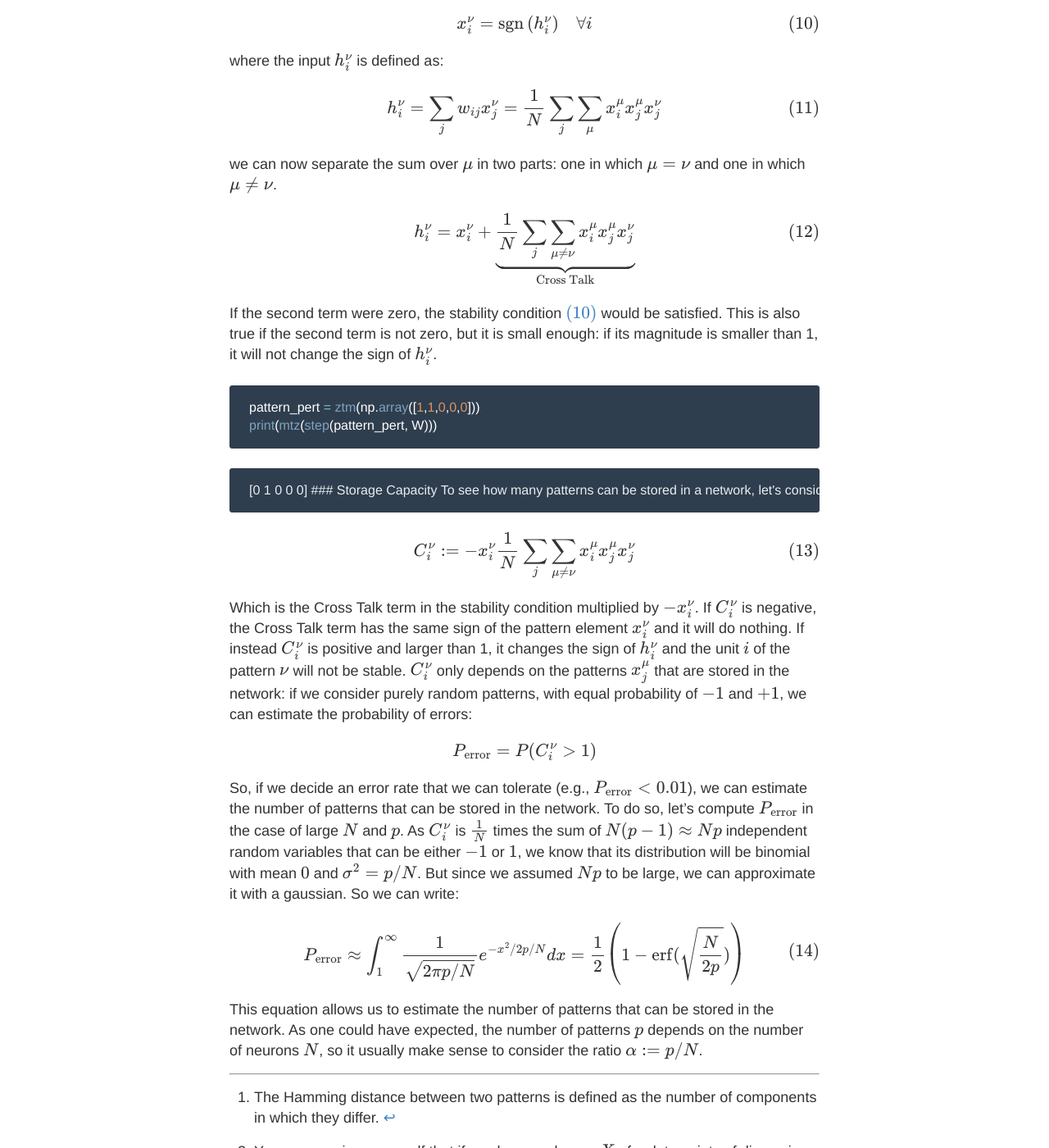
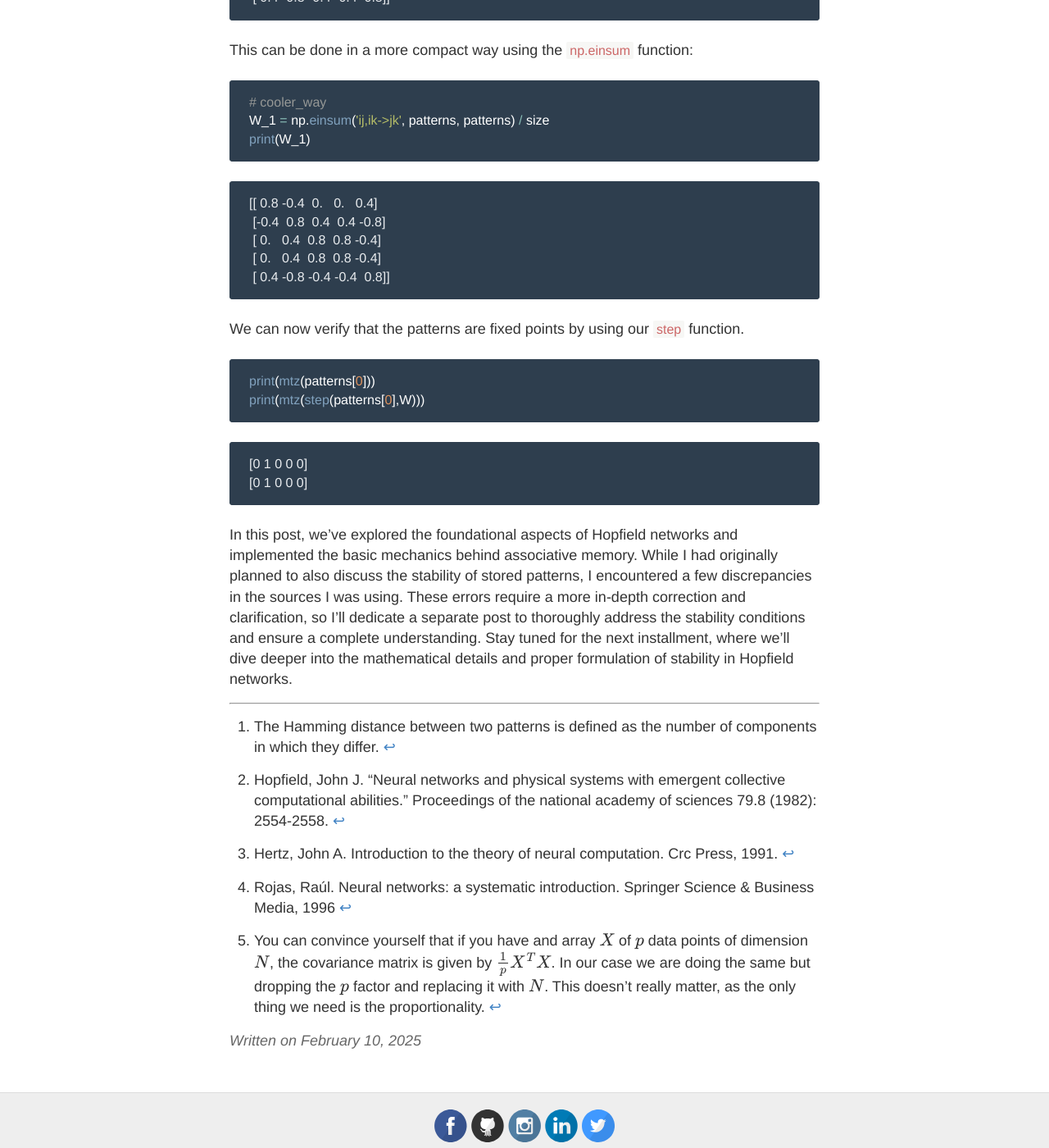
Before and after one commit to verzep/verzep.github.io, a Jekyll site: the page built from _posts/2025-02-10-Hopfield-1.md, in a window 1280 px wide and 1400 px high, scrolled down 7145 px. Shown: the whole window at 82% size. Built offline with Jekyll 4.4.1, drawn with Linux system fonts in a browser that asks for light colours; formulas are drawn with MathJax 3; some of the changed text lies outside the part shown.

Commit message:
post on Hopfield out

````diff
--- a/_config.yml
+++ b/_config.yml
@@ -64,7 +64,7 @@
   style: :expanded # You might prefer to minify using :compressed
 
 # Use the following plug-ins
-gems:
+plugins:
   - jekyll-sitemap # Create a sitemap using the official Jekyll sitemap gem
   - jekyll-feed # Create an Atom feed using the official Jekyll feed gem
 
--- a/_posts/2025-01-07-Hopfield-1.md
+++ b/_posts/2025-02-10-Hopfield-1.md
@@ -6,26 +6,32 @@
 ---
 
 
-As the latest Nobel Prize for physics was assigned to John Hopfield, I thought it would be a good idea to write a series of posts about them.
-In this first post, I will introduce the Hopfield networks and their main characteristics, giving examples in `Python` of how to implement them.
+With John Hopfield recently receiving the Nobel Prize in Physics, it's the perfect time to dive into his groundbreaking work on neural networks.
+In this series, I'll explore the fascinating world of Hopfield networks—an elegant and biologically inspired model for associative memory.
+These networks not only provide insights into brain function but also have broad applications in computational neuroscience and machine learning.
+In this first post, we'll break down the core principles of Hopfield networks, their characteristics, and I'll walk you through Python implementations to get you started with this powerful concept.
 
+<figure>
+  <img src="{{site.url}}/images/2025-02-10/nobel.png" alt="Hopfield Nobel"/>
+  <figcaption>©Johan Jarnestad/The Royal Swedish Academy of Sciences</figcaption>
+</figure>
 
-### Introduction: associative memory
+### Introduction: Associative Memory and Hopfield Networks
 
-_Associative memory_ is a remarkable feature of the brain that allows us to retrieve information from partial or noisy cues.
-Formally, the problem of associative memory can be  stated as follow:
+_Associative memory_ is a remarkable feature of the brain that allows us to retrieve information from partial or noisy inputs. In computational terms, the problem of associative memory can be stated as follows:
 
->Store a set of $p$ pattern $x^\mu_i$ in a newtork in such a way that when the network is presented with a new pattern $z_i$, it responds by producing the pattern among the stored one that is most similar to it.
+> Store a set of $p$ patterns $x_i^\mu$ in a network such that when the network is presented with a new pattern $z_i$, it responds by recalling the stored pattern that is most similar to it.
 
-The index $\mu$ labels the patterns ($\mu = 1, 2, \ldots, p$), while the index $i$ the components of each patterns ($i = 1, 2, \ldots, N$).
-We will only consider binary patterns, i.e., each component of the patterns can take only two values: $0$ or $1$.
-This task appears to be pretty easy: we can simply compute the similarity between the new pattern and the stored (for example, by using the Hamming distance [[^1]]) ones and select the most similar one.
-But what we would like to have is having a neural network that is able to perform this task. This is where the Hopfield networks come into play.
+Here, the index $\mu$ labels the stored patterns ($\mu = 1, 2, \dots, p$), while the index $i$ refers to the components of each pattern ($i = 1, 2, \dots, N$). We consider binary patterns, meaning each component of a pattern takes only two values: $0$ or $1$.
 
+A straightforward way to solve this problem would be to compare the new pattern against the stored ones, using a similarity measure such as the Hamming distance [[^1]], and select the closest match. However, our goal is to design a neural network capable of performing this task autonomously. This is where Hopfield networks come into play.
 
-Practically, imagine that we have a newtork of $N$ neurons (the same number of components of the patterns): this neurons are connected to each other and they can change their state based on some rules that we can define.
-The task can then be addressed in the following way: given that the network starts from a configuration, the network should evolve in such a way that it reaches a configuration that is one of the stored patterns and it is the closest to the new pattern.
+Hopfield networks [[^3]] offer a _biologically inspired way_ to model associative memory by leveraging the _collective behavior_ of interconnected neurons.
+Unlike look-up based methods, Hopfield networks operate dynamically, evolving over time to retrieve stored information.
 
+The key idea is that a Hopfield network consists of $N$ interconnected neurons, each capable of influencing the others based on predefined connection strengths.
+The network operates as a dynamical system, where given an initial configuration (which may be a noisy or partial version of a stored pattern), it will naturally evolve toward a stable state corresponding to the closest stored pattern.
+In this series, I will follow the presentation from [[^4]], with some elements from [[^5]]. You can also refer to this [great lecture](https://www.youtube.com/watch?v=gt52wUN3VrQ&t=3057s) from MIT if you want a nice introduction with more context.
 
 ### Formalization of the problem
 
@@ -38,14 +44,7 @@
     S_i(t+1) = \text{sgn}\left(\sum_{j} w_{ij} S_j(t)\right)
 \end{equation}
 
-In which the function $\text{sgn}$ is defined as:
-
-\begin{equation}
-    \text{sign}(x) = \begin{cases}
-        +1 & \text{if } x \geq 0 \\
-        -1 & \text{if } x < 0
-    \end{cases}
-\end{equation}
+In which the function $\text{sgn}$ is the sign function, which returns $+1$ if the argument is positive and $-1$ otherwise.
 
 Now, this update can be conducted in two ways: _synchronous_ or _asynchronous_.
 In the _synchronous_ case, all the neurons are updated at the same time, while in the _asynchronous_ case, the neurons are updated one at a time, with the neuron chosen at random.
@@ -94,21 +93,21 @@
 $$
 
 One can see that this condition is satisfied if the element $w_{ij}$ is proportional to the product $x_i x_j$ (as $x_j^2 = 1$).
-It makes sense (for reasons that will be clear soon) to take the constant of proportionality to be $1/N$, so that the matrix $w_{ij}$ is defined as:
+It makes sense to take the constant of proportionality to be $1/N$, so that the matrix $w_{ij}$ is defined as:
 
 $$
 \begin{equation}
-    w_{ij} = \frac{1}{N} \sum_{\mu} x_i^\mu x_j^\mu
+    w_{ij} = \frac{1}{N} x_i x_j
 \end{equation}
 $$
 
 In fact:
 
-$$
 \begin{equation}
     x_i = \text{sgn}\left(\sum_{j} \frac{1}{N} x_i x_j x_j\right) = \text{sgn}\left(\frac{1}{N} x_i \sum_{j} x_j x_j\right) = \text{sgn}\left(\frac{1}{N} x_i N\right) = x_i
 \end{equation}
-$$
+
+
 which explains the choice of the constant of proportionality.
 
 In `python`, this can easily be implemented using the `np.outer` function.
@@ -171,8 +170,8 @@
 Yet, if we start from a pattern that has more than one element different from the original pattern, the network will not converge to the original pattern.
 
 ```python
-    different_pattern = ztm(np.array([0,1,0]))
-    print(mtz(step(different_pattern, weights)))
+different_pattern = ztm(np.array([0,1,0]))
+print(mtz(step(different_pattern, weights)))
 ```
     [ 0 1  0]
 
@@ -197,7 +196,7 @@
 ```python
 n_patterns = 4
 size = 5
-bin_patterns = np.random.randint(2, size=n_patterns*size).reshape(n_patterns, size)
+bin_patterns = np.random.randint(2, size=(n_patterns, size))
 print(bin_patterns)
 ```
     [[0 1 0 0 0]
@@ -267,78 +266,18 @@
     [0 1 0 0 0]
     [0 1 0 0 0]
 
-### Stability of the patterns
-
-Let's now study the stability of a specific pattern $x^\mu$.
-The stability condition requires:
-
-\begin{equation}
-    \label{eqn:stability}
-    x_i^\nu = \text{sgn}\left(h^\nu_i\right) \quad \forall i
-\end{equation}
-
-where the input $h^\nu_i$ is defined as:
-
-$$
-\begin{equation}
-    h^\nu_i = \sum_{j} w_{ij} x_j^\nu =  \frac{1}{N} \sum_{j}\sum_{\mu} x_i^\mu x_j^\mu x_j^\nu
-\end{equation}
-$$
-
-we can now separate the sum over $\mu$ in two parts: one in which $\mu = \nu$ and one in which $\mu \neq \nu$.
-
-$$
-\begin{equation}
-    h^\nu_i = x_i^\nu  + \underbrace{\frac{1}{N}\sum_{j}\sum_{\mu \neq \nu} x_i^\mu x_j^\mu x_j^\nu}_{\text{Cross Talk}}
-\end{equation}
-$$
-
-If the second term were zero, the stability condition \eqref{eqn:stability} would be satisfied.
-This is also true if the second term is not zero, but it is small enough: if its magnitude is smaller than 1,  it will not change the sign of $h_i^\nu$.
-```python
-pattern_pert = ztm(np.array([1,1,0,0,0]))
-print(mtz(step(pattern_pert, W)))
-```
-    [0 1 0 0 0]
-### Storage Capacity
-To see how many patterns can be stored in a network, let's consider the following quantity:
-
-$$
-\begin{equation}
-    C^\nu_i := -x^\nu_i \frac{1}{N}\sum_{j}\sum_{\mu \neq \nu} x_i^\mu x_j^\mu x_j^\nu
-\end{equation}
-$$
-
-Which is the Cross Talk term in the stability condition multiplied by $-x_i^\nu$.
-If $C^\nu_i$ is negative, the Cross Talk term has the same sign of the pattern element $x_i^\nu$ and it will do nothing.
-If instead $C^\nu_i$ is positive and larger than 1, it changes the sign of $h_i^\nu$ and the unit $i$ of the pattern $\nu$ will not be stable.
-$C^\nu_i$ only depends on the patterns $x_j^\mu$ that are stored in the network:
-if we consider purely random patterns, with equal probability of $-1$ and $+1$, we can estimate the probability of errors:
-
-$$
-P_{\text{error}} = P(C^\nu_i > 1)
-$$
-
-So, if we decide an error rate that we can tolerate (e.g., $P_\text{error} < 0.01$), we can estimate the number of patterns that can be stored in the network.
-To do so, let's compute $P_{\text{error}}$ in the case of large $N$ and $p$. As $C^\nu_i$ is $\frac{1}{N}$ times the sum of $N(p-1) \approx Np$ independent random variables that can be either $-1$ or $1$, we know that its distribution will be binomial with mean $0$ and $\sigma^2 = p/N$.
-But since we assumed $Np$ to be large, we can approximate it with a gaussian. So we can write:
-
-$$
-\begin{equation}
-P_{\text{error}} \approx \int_{1}^{\infty} \frac{1}{\sqrt{2\pi p/N}}e^{-x^2/2p/N}dx = \frac{1}{2}\left(1 - \text{erf}({\sqrt{\frac{N}{2p}}})\right)
-\end{equation}
-$$
-
-This equation allows us to estimate the number of patterns that can be stored in the network.
-As one could have expected, the number of patterns $p$ depends on the number of neurons $N$, so it usually make sense to consider the ratio $\alpha := p/N$.
 
 
-
-
-
+In this post, we've explored the foundational aspects of Hopfield networks and implemented the basic mechanics behind associative memory.
+While I had originally planned to also discuss the stability of stored patterns, I encountered a few discrepancies in the sources I was using.
+These errors require a more in-depth correction and clarification, so I’ll dedicate a separate post to thoroughly address the stability conditions and ensure a complete understanding.
+Stay tuned for the next installment, where we’ll dive deeper into the mathematical details and proper formulation of stability in Hopfield networks.
 
 
 ------------------------------------------------------
 
 [^1]: The Hamming distance between two patterns is defined as the number of components in which they differ.
 [^2]: You can convince yourself that if you have and array $X$ of $p$ data points of dimension $N$, the covariance matrix is given by $\frac{1}{p}X^T X$. In our case we are doing the same but dropping the $p$ factor and replacing it with $N$. This doesn't really matter, as the only thing we need is the proportionality.
+[^3]: Hopfield, John J. "Neural networks and physical systems with emergent collective computational abilities." Proceedings of the national academy of sciences 79.8 (1982): 2554-2558.
+[^4]: Hertz, John A. Introduction to the theory of neural computation. Crc Press, 1991.
+[^5]: Rojas, Raúl. Neural networks: a systematic introduction. Springer Science & Business Media, 1996
````
Also changed, not shown: _drafts/Hopfield-2.md (added, +31 -0 lines), images/2025-02-10/nobel.png (added), images/config.png (deleted), images/first-post.png (deleted), images/step1.gif (deleted).
